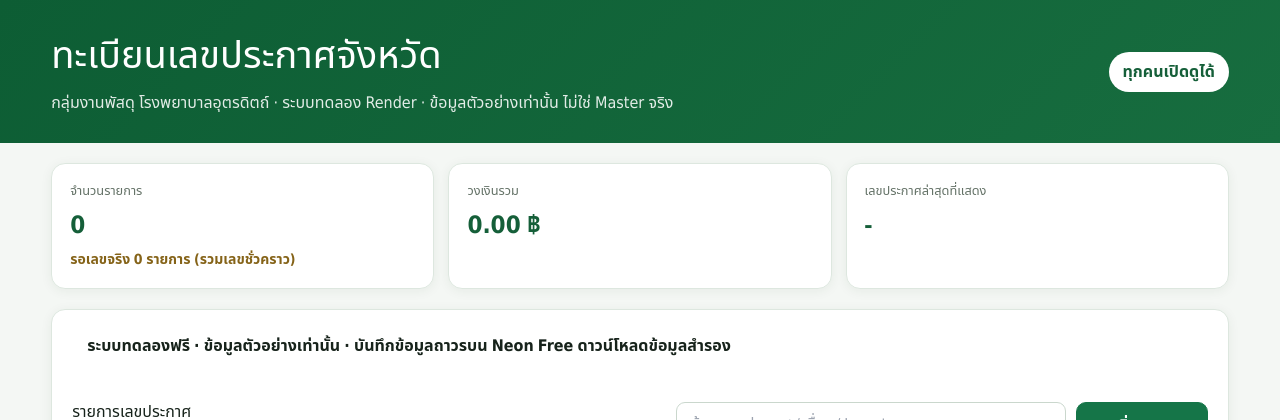
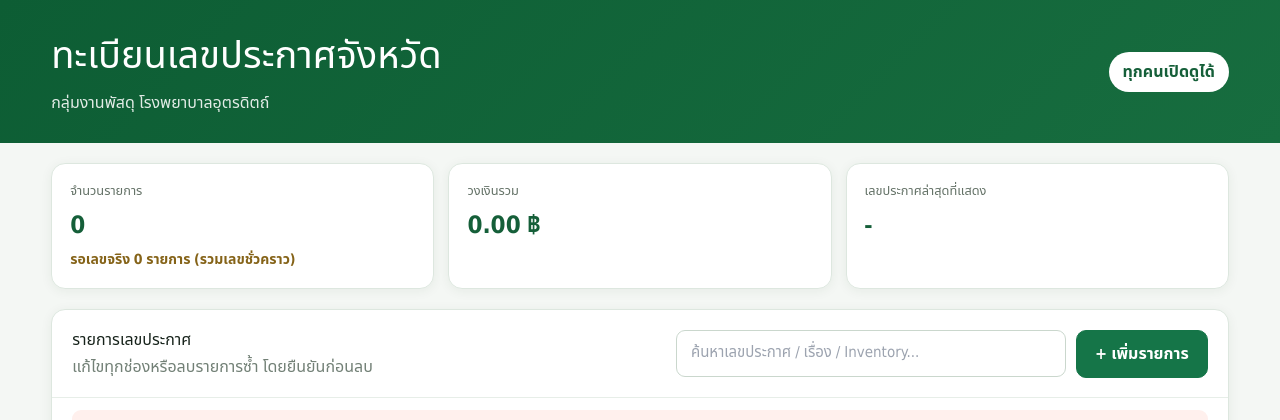
Before and after one commit to manoosaki65-rgb/uttaradit-announcement-register, a React (Vite) app: page / in a window 1280 px wide. Shown: the top 420 px of the page. Built offline with nearby package versions, Linux system fonts and the light colour scheme; no server answers.

Commit message:
Remove trial notices from announcement register

```diff
--- a/src/App.tsx
+++ b/src/App.tsx
@@ -234,7 +234,7 @@ function App() {
       <header>
         <div>
           <h1>ทะเบียนเลขประกาศจังหวัด</h1>
-          <p>กลุ่มงานพัสดุ โรงพยาบาลอุตรดิตถ์ · ระบบทดลอง Render · ข้อมูลตัวอย่างเท่านั้น ไม่ใช่ Master จริง</p>
+          <p>กลุ่มงานพัสดุ โรงพยาบาลอุตรดิตถ์</p>
         </div>
         <div className='headerActions'>
           <span className='badge'>ทุกคนเปิดดูได้</span>
@@ -247,7 +247,6 @@ function App() {
         <article><small>เลขประกาศล่าสุดที่แสดง</small><b>{rows.find(r => r.announcement_no && !isPlaceholder(r))?.announcement_no || '-'}</b></article>
       </section>
       <section className='panel'>
-        <p className='notice' role='note'>ระบบทดลองฟรี · ข้อมูลตัวอย่างเท่านั้น · บันทึกข้อมูลถาวรบน Neon Free <a href='/api/export' download>ดาวน์โหลดข้อมูลสำรอง</a></p>
         <div className='tools'>
           <div><h2>รายการเลขประกาศ</h2><p>{editMode ? 'แก้ไขทุกช่องหรือลบรายการซ้ำ โดยยืนยันก่อนลบ' : 'เรียงเลขประกาศจากมากไปน้อย พร้อมแคปหน้าจอ · รายการรอเลขอยู่ด้านล่าง'}</p></div>
           <div className='toolActions'>
```
